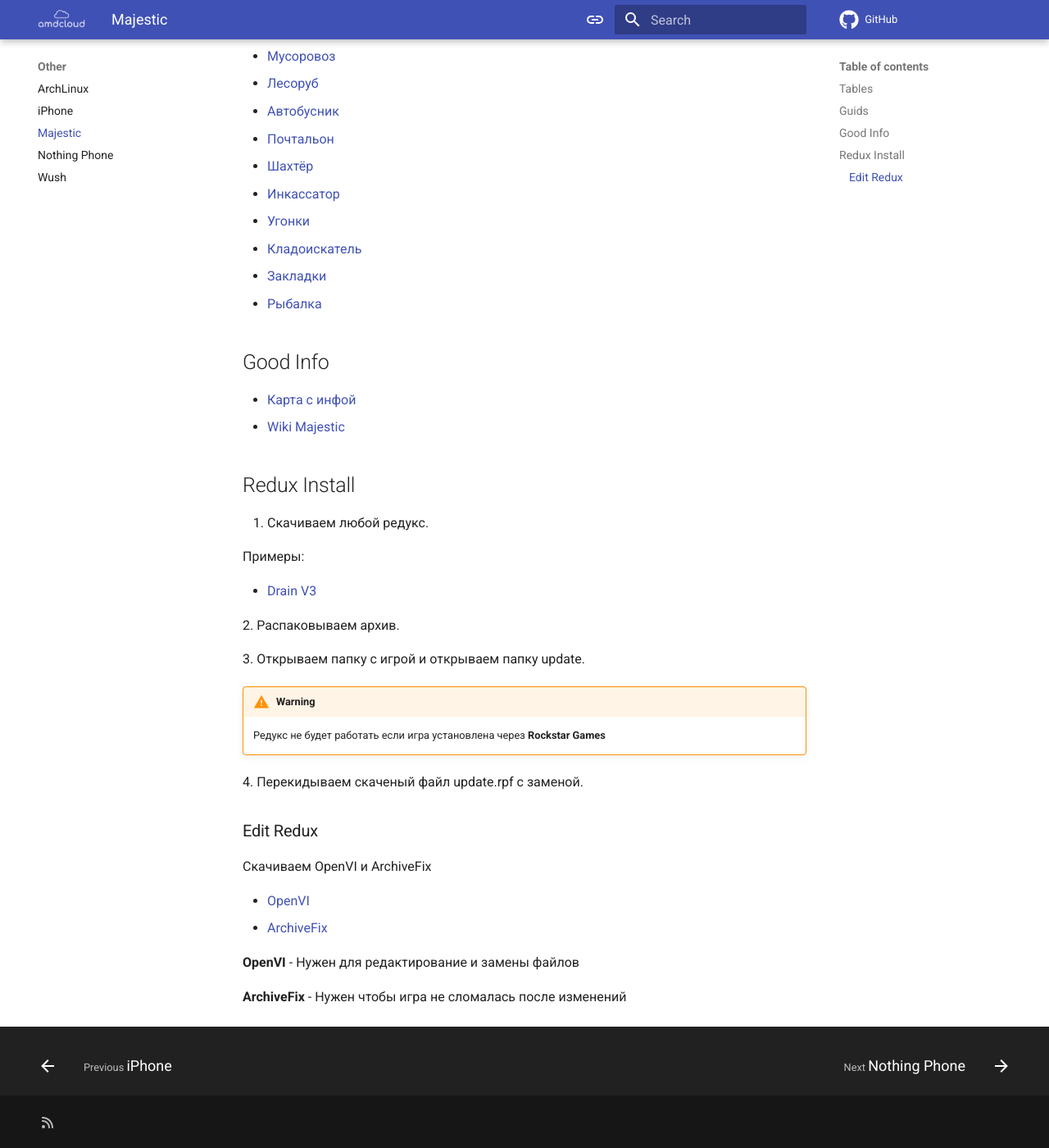
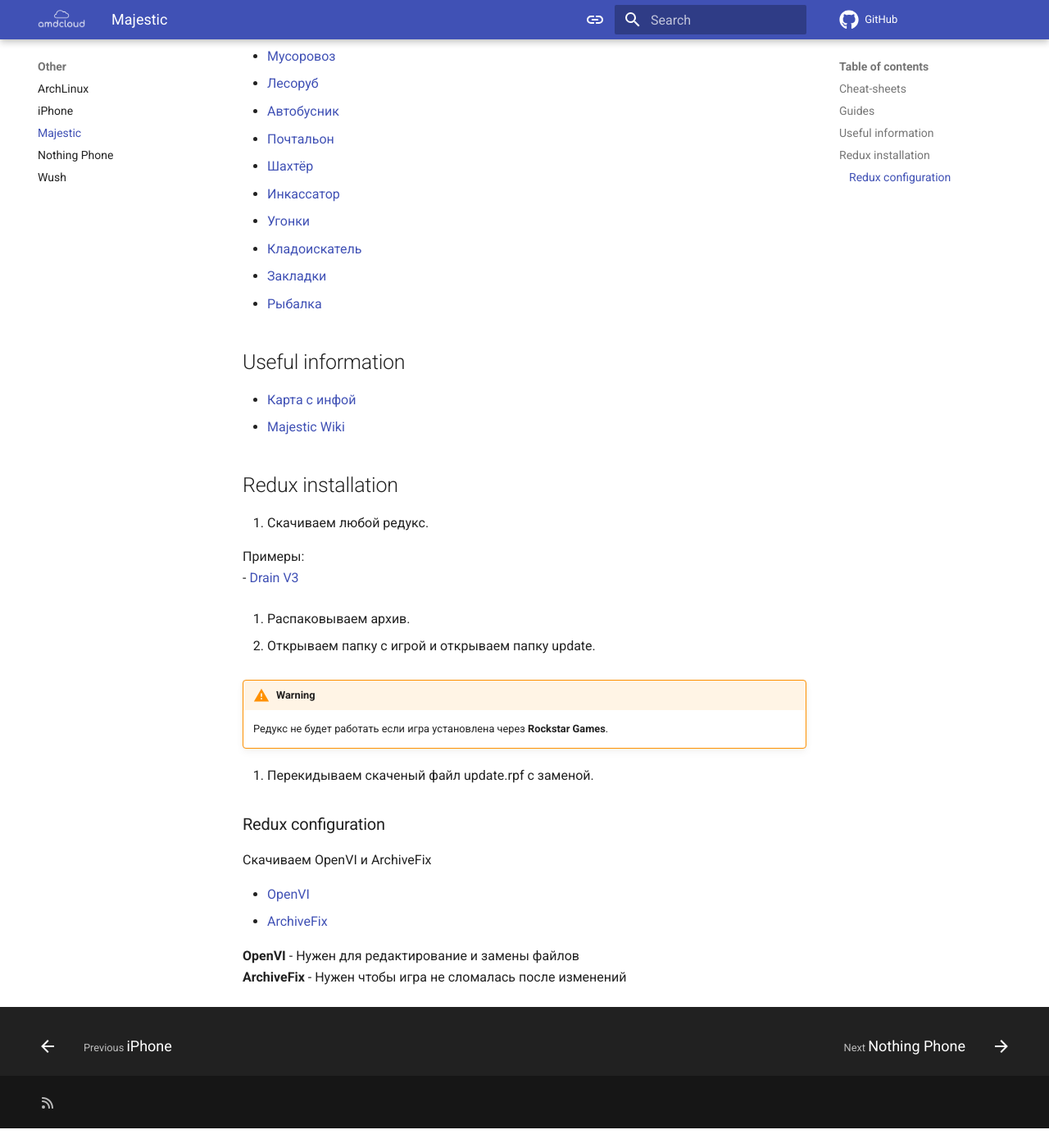
Before and after one commit to TeamDominant/Wiki-mkdocs, an MkDocs documentation site: the page built from docs/Majestic.md, in a window 1280 px wide and 1400 px high, scrolled down 709 px. Shown: the whole window at 82% size. Built offline with MkDocs 1.6.1 and Material for MkDocs 9.7.7, drawn with Linux system fonts in a browser that asks for light colours; comment, search, counter and statistics services are not loaded; after the commit the page ends 2085 px from its top, so only the background shows below that; some of the changed text lies outside the part shown.

Commit message:
Fixed the typos and cleaned the code

```diff
--- a/docs/Majestic.md
+++ b/docs/Majestic.md
@@ -1,6 +1,6 @@
 # Hachestic RP
 
-## Tables
+## Cheat-sheets
 
 - [Свалка Авто](https://docs.google.com/spreadsheets/d/1DtKOEIQe2MLZxrzdKf8-YMIkZYQyeDb8pKB8jcz4BoI/edit#gid=1338230962)
 - [Скорость и Тюнинг](https://docs.google.com/spreadsheets/d/1lR3Ms3Lv4iarFd0zrpRIlZ1ipaa-1pDTtEkwlpnDO_s/edit#gid=0)
@@ -12,7 +12,7 @@
 - [Университет](https://images-ext-1.discordapp.net/external/9ZzNrwquCCw1xm9RpqU4jXlQ4NMOmbUDyAF3fsoD3hs/https/multibot.pro/api/embeds/images/drjp0y210fnee1si?format=webp&width=1920&height=516)
 
 
-## Guids
+## Guides
 
 - [Деморган](https://youtu.be/2-aQQbGKTZY)
 - [Дальнобойщик](https://www.youtube.com/watch?v=qgQzmrzu-cQ)
@@ -30,34 +30,29 @@
 - [Рыбалка](https://youtu.be/ejtGhAmPMec)
 
 
-## Good Info
+## Useful information
 
 - [Карта с инфой](https://youtu.be/tvhKagpMGRY)
-- [Wiki Majestic](https://wiki.majestic-rp.ru/)
+- [Majestic Wiki](https://wiki.majestic-rp.ru/)
 
 
-## Redux Install
+## Redux installation
 
-1.
-Скачиваем любой редукс.
+1. Скачиваем любой редукс.
 
 Примеры:
-
 - [Drain V3](https://drive.google.com/drive/folders/1FVPkq57NDF8y-KRUrZ8d177KXGRekE3P?usp=sharing)
 
-2.
-Распаковываем архив.
+2. Распаковываем архив.
 
-3.
-Открываем папку с игрой и открываем папку update.
+3. Открываем папку с игрой и открываем папку update.
 
 !!! warning
-    Редукс не будет работать если игра установлена через **Rockstar Games**
+    Редукс не будет работать если игра установлена через **Rockstar Games**.
 
-4.
-Перекидываем скаченый файл update.rpf с заменой.
+4. Перекидываем скаченый файл update.rpf с заменой.
 
-### Edit Redux
+### Redux configuration
 
 Скачиваем OpenVI и ArchiveFix
 
@@ -65,5 +60,4 @@
 - [ArchiveFix](https://drive.google.com/file/d/1X6X8CBJaUSqpIT-fr0JbEHUPUr_GzVEk/view?usp=sharing)
 
 **OpenVI** - Нужен для редактирование и замены файлов
-
 **ArchiveFix** - Нужен чтобы игра не сломалась после изменений
```
